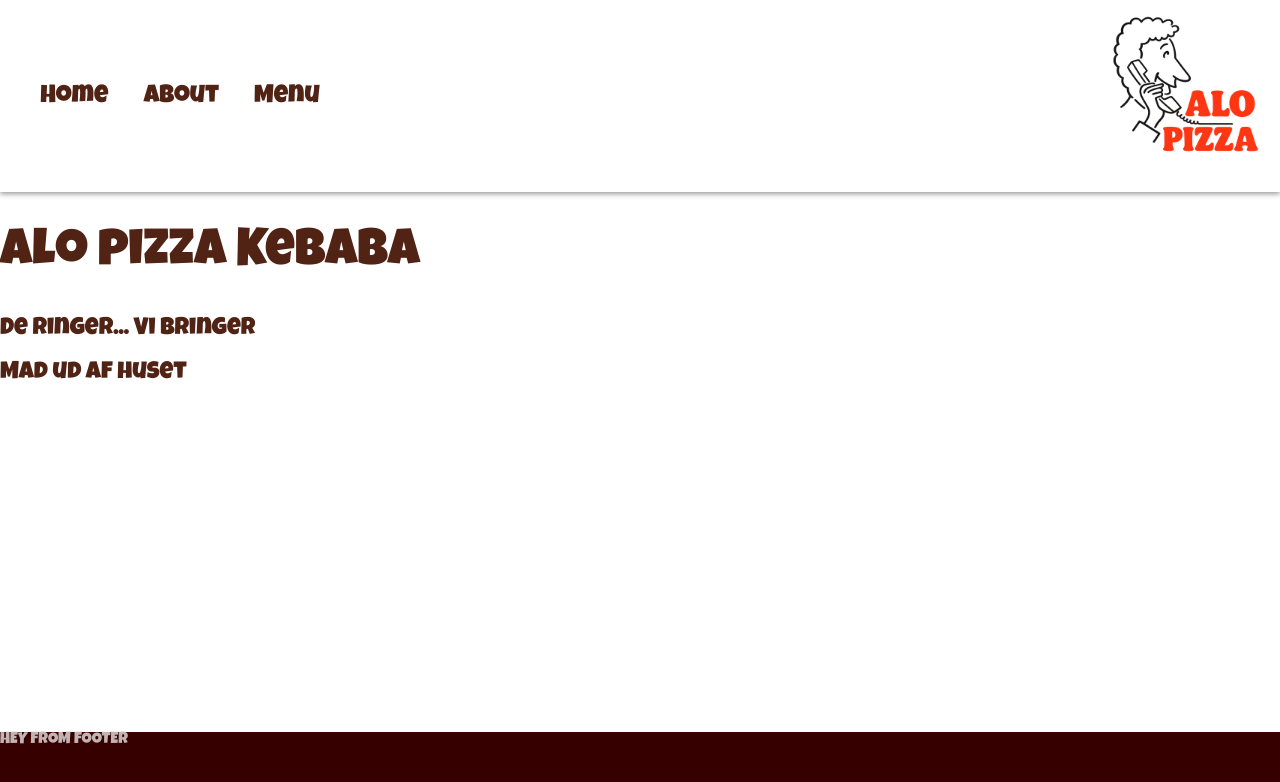
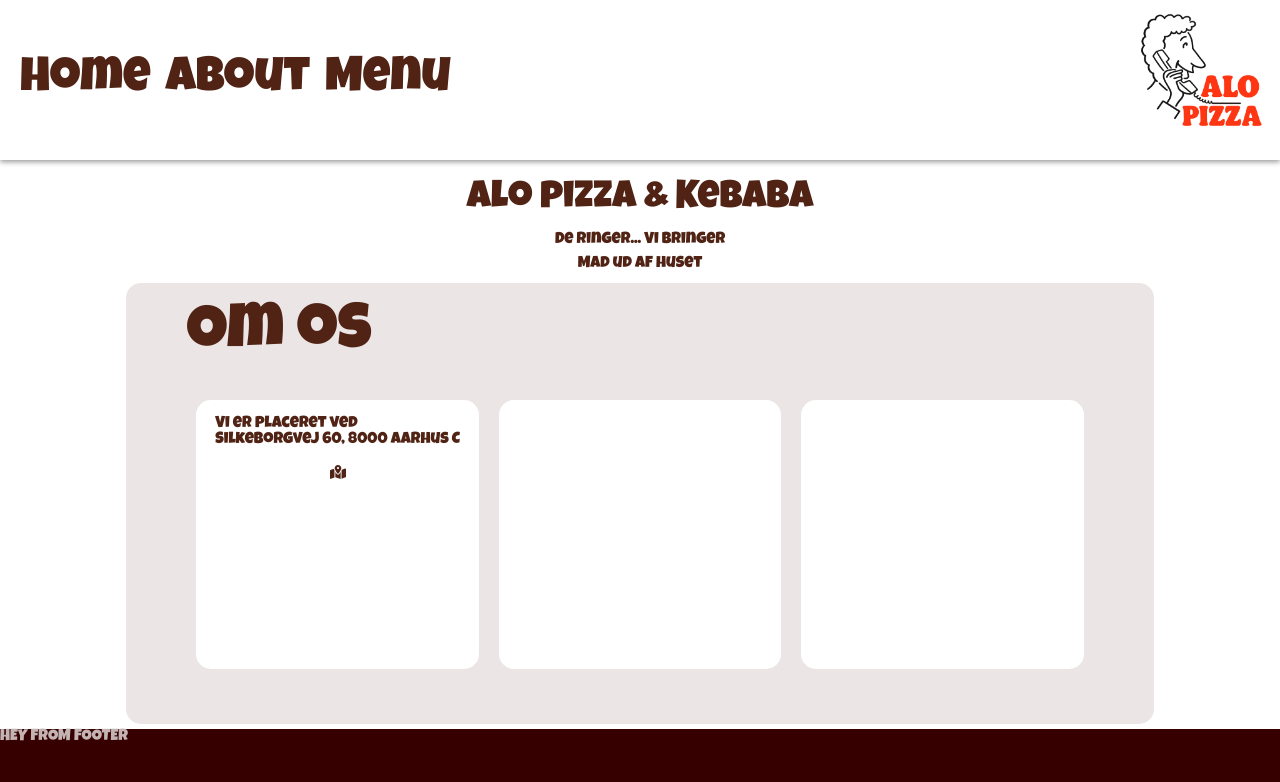
Before and after one commit to jose9894/JerverFrontDemo, a React (Vite) app in the folder restaurant/: page / in a window 1280 px wide. Shown: the top 782 px of the page. Built offline with nearby package versions, Linux system fonts and the light colour scheme.

Commit message:
next design

```diff
--- a/restaurant/src/App.jsx
+++ b/restaurant/src/App.jsx
@@ -13,9 +13,8 @@
           <Route index element={<Home />} />
           <Route path="about" element={<About/>}/>
           <Route path="menu" element={<Menu/>}/>
+          <Route path="*" element={<Home />} />
         </Route>
-
-        <Route path="*" element={<Home />} />
     </Routes>
     </>
   )
--- a/restaurant/src/index.css
+++ b/restaurant/src/index.css
@@ -30,10 +30,7 @@
   overflow-x: hidden;
 }
 
-h1 {
-  font-size: 3.2em;
-  line-height: 1.1;
-}
+
 
 button {
   border-radius: 8px;
--- a/restaurant/src/pages/HomePage.jsx
+++ b/restaurant/src/pages/HomePage.jsx
@@ -1,11 +1,27 @@
+import { FaMapLocationDot } from "react-icons/fa6";
 import "../styles/pages.css";
 
 function Home() {
   return (
     <div className="Home-container">
-      <h1>Alo pizza  Kebaba</h1>
-      <h2>De ringer... Vi bringer</h2>
-      <h2>Mad ud af huset</h2>
+      <div className="intro-container">
+      <p className="name-tag">Alo pizza & Kebaba</p>
+      <p>De ringer... Vi bringer</p>
+      <p>Mad ud af huset</p>
+      </div>
+      <div className="border">
+        <div className="text-container">
+          <p>Om os</p>
+        </div>
+        <div className="card-container">
+          <div className="card">
+            <p>Vi er placeret ved <br />Silkeborgvej 60, 8000 Aarhus C</p>
+            <FaMapLocationDot />
+          </div>
+          <div className="card"></div>
+          <div className="card"></div>
+        </div>
+      </div>
     </div>
   );
 }
--- a/restaurant/src/styles/components.css
+++ b/restaurant/src/styles/components.css
@@ -37,17 +37,18 @@
     /* border: 1px solid black; */
     width: 25%;
     height: 80%;
-    font-size: 25px;
+    font-size: clamp(1rem, 5vw, 3rem);
     gap: 15px;
 }
 
 .Logo-container{
-    width: 15%;
+    width: clamp(1.5rem, 15vw, 10rem);
     display: flex;
     align-items: center;
+    /* border: 1px solid black; */
+
 }
 
 .Logo-container img {
   width: 100%;
-  object-fit: contain;
 }
--- a/restaurant/src/styles/pages.css
+++ b/restaurant/src/styles/pages.css
@@ -0,0 +1,71 @@
+.Home-container{
+    display: flex;
+    flex-direction: column;
+    /* border: 1px solid rgb(255, 0, 157); */
+    height: 100%;
+    align-items: center;
+    margin: 10px;
+}
+
+.intro-container p {
+  margin: 0.25em 0;
+}
+
+.intro-container{
+    /* border: 1px solid rgb(255, 0, 157); */
+    width: 80%;
+    min-height: 15%;
+    display: flex;
+    align-items: center;
+    flex-direction: column;
+    font-size: clamp(1rem, 1,.2vw, 1.25rem);
+}
+
+.name-tag{
+    font-size: clamp(1.6rem, 3vw, 2.8rem);
+}
+
+.border{
+    /* border: 1px solid rgb(255, 0, 157); */
+    margin: 15px;
+    padding: 10px;
+    width: 80%;
+    height: 80%;
+    border-radius: 15px;
+    background-color: #EBE5E5;
+    display: flex;
+    align-items: center;
+    flex-direction: column;
+}
+
+.text-container{
+    margin-top: 10px;
+    width: 90%;
+    height: 15%;
+    /* border: 1px solid rgb(255, 0, 157); */
+    font-size: clamp(1rem, 5vw, 4rem);
+    display: flex;
+    align-items: center;
+}
+
+.card-container{
+    width: 90%;
+    height: 80%;
+    display: flex;
+    flex-direction: row;
+    /* border: 1px solid rgb(255, 0, 157); */
+    align-items: center;
+    justify-content: space-evenly;
+}
+
+.card{
+    display: flex;
+    flex-direction: column;
+    align-items: center;
+    background-color: #FFFFFF;
+    border-radius: 15px;
+    width: 35%;
+    height: 80%;
+    margin: 10px;
+
+}
```
